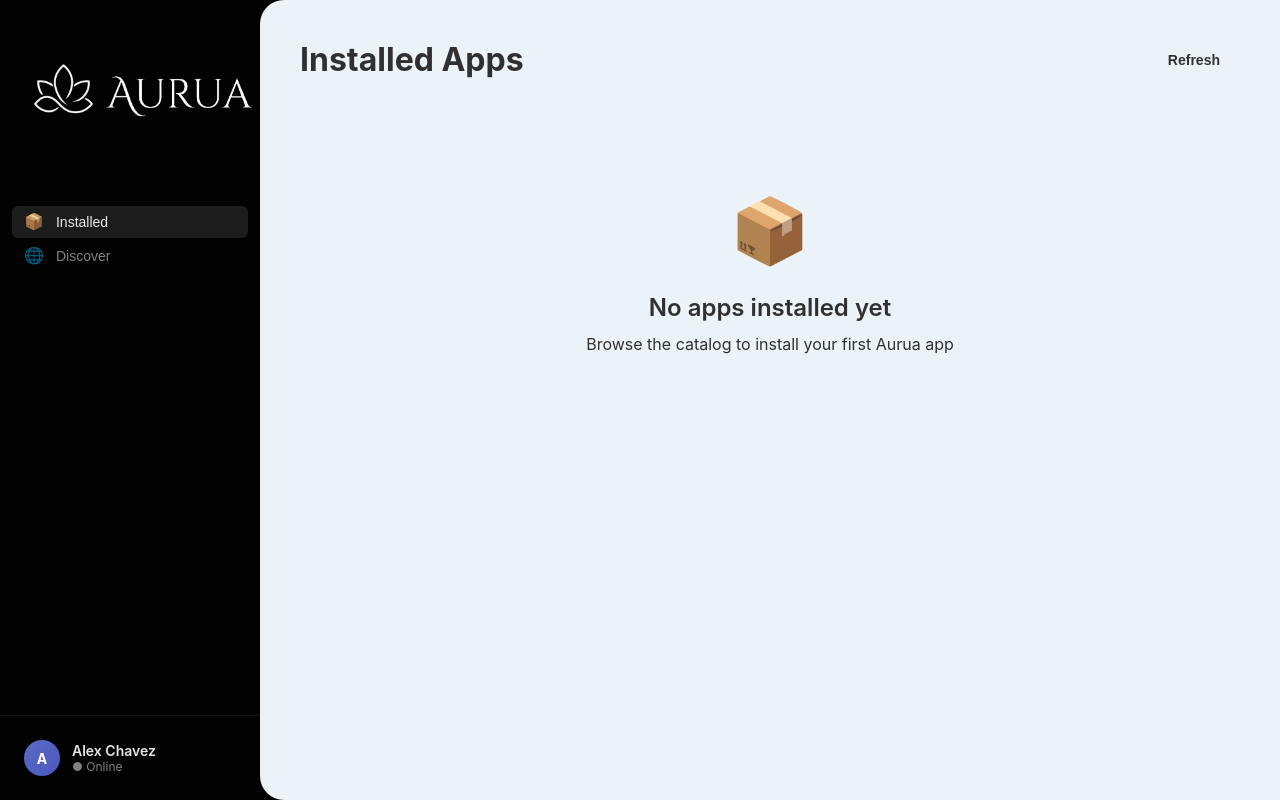
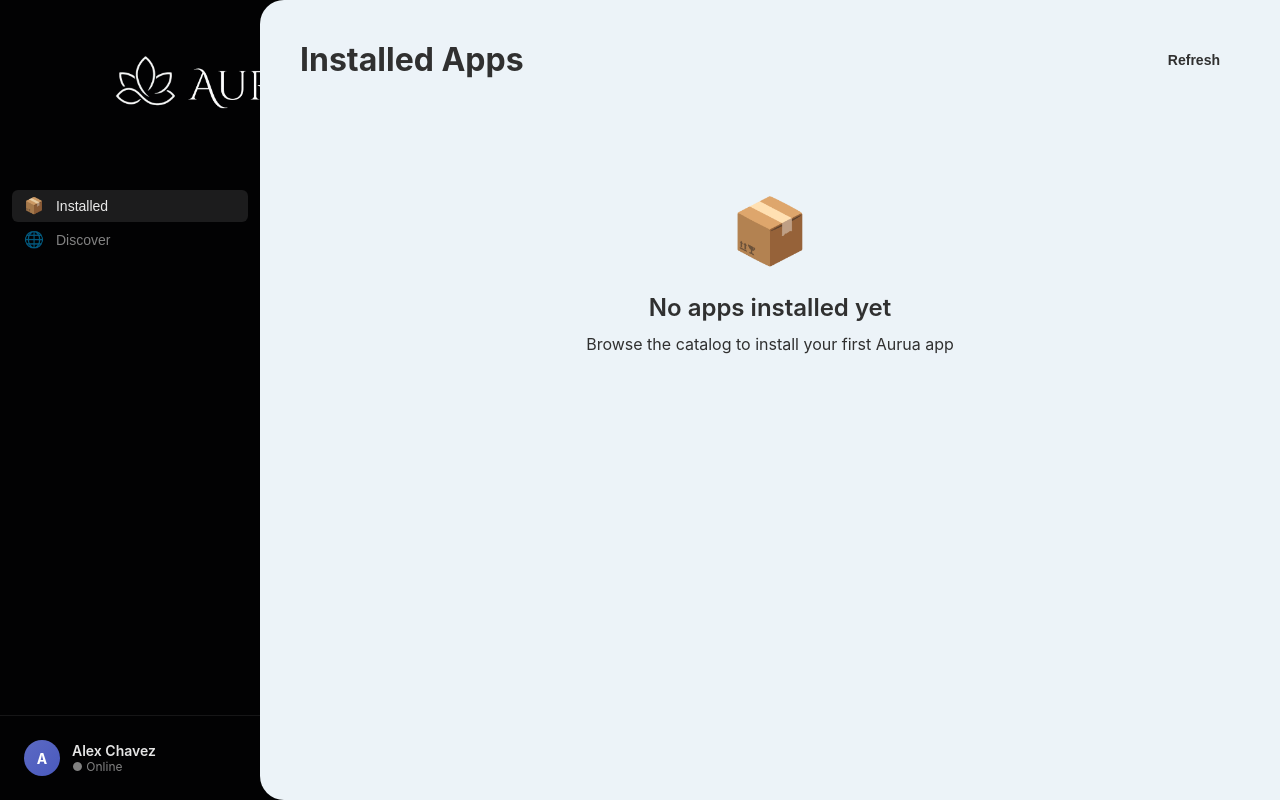
Before and after one commit to AuruaHQ/aurua-dock, a React (Vite) app: page / in a window 1280 px wide. Built offline with nearby package versions, Linux system fonts and the light colour scheme.

Commit message:
Move logo up and left

```diff
--- a/src/components/Logo/Logo.css
+++ b/src/components/Logo/Logo.css
@@ -1,12 +1,13 @@
 .logo {
-  padding: 20px;
+  padding: 12px 12px 12px 8px;
   display: flex;
   align-items: center;
-  justify-content: center;
+  justify-content: flex-start;
 }
 
 .logo-image {
   width: auto;
   height: 150px;
   object-fit: contain;
+  margin-left: -8px;
 }
```
